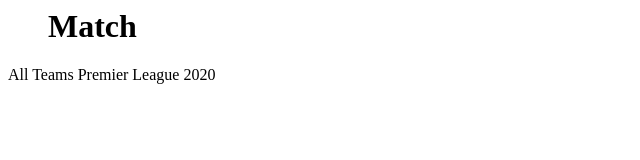
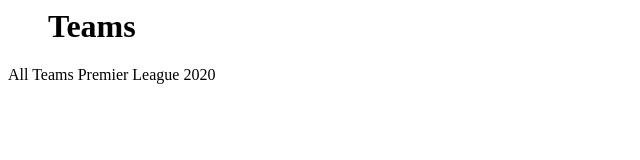
Before and after one commit to Rizki-SS/MPWA-dicoding, a plain HTML site: page page/tims/index.html in a window 1280 px wide. Shown: the full height of the page, 0-640 px from the left. Drawn offline with Linux system fonts and the light colour scheme.

Commit message:
Edit Manifest dan page title tim

```diff
--- a/page/tims/index.html
+++ b/page/tims/index.html
@@ -1,5 +1,5 @@
 <blockquote>
-    <h1>Match</h1>
+    <h1>Teams</h1>
 </blockquote>
 <p>All Teams Premier League 2020</p>
 <div id="team-list" class="row">
```
Also changed, not shown: manifest.json, 1 other file.
